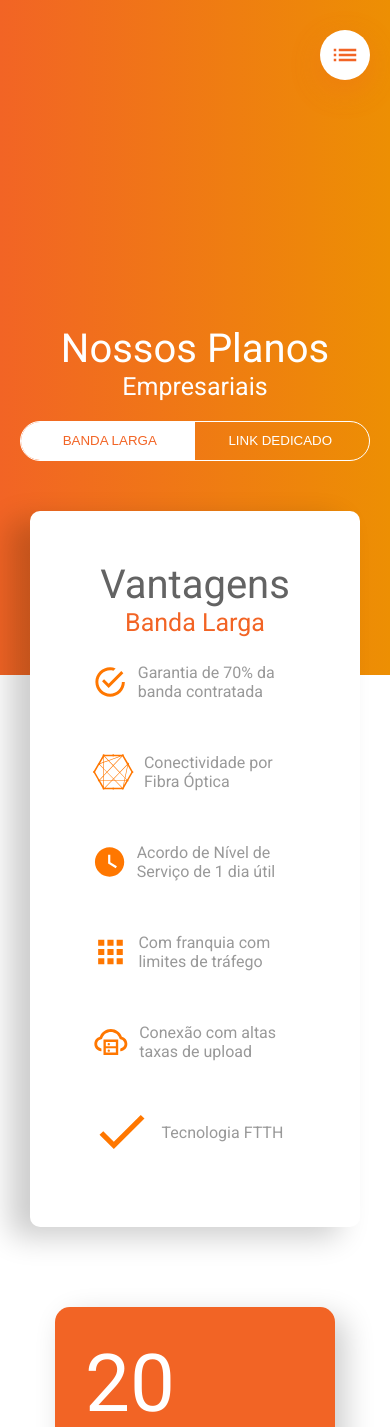
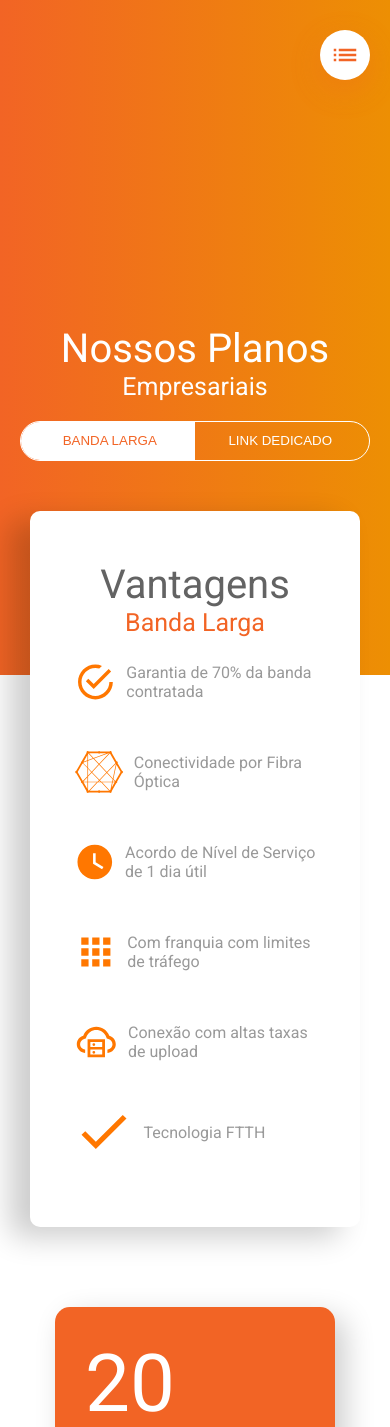
Before and after one commit to AlissonMacedo/fibernetwork, a React (Create React App) app: page /empresarial in a window 390 px wide. Shown: the top 1427 px of the page. Built offline with nearby package versions, Linux system fonts and the light colour scheme.

Commit message:
layout responsivo das demais paginas

```diff
--- a/src/components/Header/index.js
+++ b/src/components/Header/index.js
@@ -5,8 +5,8 @@ import {
   MdList,
   MdHeadsetMic,
   MdDashboard,
-  MdMail,
   MdHome,
+  MdAndroid,
 } from 'react-icons/md';
 import { Link } from 'react-router-dom';
 import { FaFacebookSquare, FaInstagram, FaWhatsapp } from 'react-icons/fa';
@@ -127,13 +127,13 @@ export default function Header() {
 
             <li className="mobile__item">
               <a
-                href="http://webmail.wiretelecom.com.br/"
+                href="https://play.google.com/store/apps/details?id=com.newavetele.mwisp.fibernetwork"
                 target="_blank"
                 rel="noopener noreferrer"
                 className="mobile__item--link"
               >
-                <MdMail className="mobile__btn--icon" />
-                Webmail
+                <MdAndroid className="mobile__btn--icon" />
+                Download App
               </a>
             </li>
           </ul>
--- a/src/pages/Home/index.js
+++ b/src/pages/Home/index.js
@@ -18,7 +18,11 @@ import { Banner } from './styles';
 export default function Home() {
   return (
     <>
-      <Carousel showStatus={false} showThumbs={false} className="mt-big">
+      <Carousel
+        showStatus={false}
+        showThumbs={false}
+        className="mt-big-carousel"
+      >
         <div>
           <img src={slider1} alt="Slider 01" />
         </div>
--- a/src/pages/Home/styles.js
+++ b/src/pages/Home/styles.js
@@ -13,9 +13,18 @@ export const Banner = styled.section`
   align-items: center;
   justify-content: space-evenly;
 
+  @media (max-width: 768px) {
+    display: flex;
+    flex-direction: column;
+  }
+
   p {
     color: #fff;
     font-size: 3.4rem;
+
+    @media (max-width: 768px) {
+      font-size: 2rem;
+    }
   }
 
   strong {
--- a/src/styles/main.css
+++ b/src/styles/main.css
@@ -182,14 +182,17 @@ button {
 .mb-middle {
   margin-bottom: 5rem; }
 
-.mt-big {
+.mt-big-carousel {
   margin-top: 8rem !important; }
+  @media (max-width: 56.25em) {
+    .mt-big-carousel {
+      margin-top: 0 !important; } }
 
 .mt-bigger {
   margin-top: 15rem !important; }
 
 .mb-big {
-  margin-bottom: 7rem; }
+  margin-top: 8rem !important; }
 
 .mt-12 {
   margin-top: -12rem !important; }
@@ -438,10 +441,10 @@ button {
     font-size: 1.5rem;
     color: #9dca83;
     font-weight: bold; }
-  .form__group:not(:last-child) {
+  .form__group {
     margin-bottom: 1.3rem; }
     @media (max-width: 37.5em) {
-      .form__group:not(:last-child) {
+      .form__group {
         width: 100%; } }
   .form .group-width {
     width: 100%; }
@@ -947,14 +950,34 @@ button {
   align-items: center;
   height: 100%;
   background: #f7f7f7; }
+  @media (max-width: 56.25em) {
+    .paraVoce {
+      display: flex;
+      flex-direction: column; } }
   .paraVoce__text {
     width: 35%; }
+    @media (max-width: 56.25em) {
+      .paraVoce__text {
+        width: 100%;
+        padding: 5rem; } }
     .paraVoce__text h2 {
       color: #f26425;
       font-size: 6rem; }
+      @media (max-width: 56.25em) {
+        .paraVoce__text h2 {
+          font-size: 5rem; } }
+      @media (max-width: 37.5em) {
+        .paraVoce__text h2 {
+          font-size: 4rem; } }
     .paraVoce__text p {
       color: #666;
       font-size: 3rem; }
+      @media (max-width: 56.25em) {
+        .paraVoce__text p {
+          font-size: 2.5rem; } }
+      @media (max-width: 37.5em) {
+        .paraVoce__text p {
+          font-size: 2rem; } }
     .paraVoce__text span {
       display: flex;
       flex-direction: row;
@@ -965,6 +988,12 @@ button {
       margin-bottom: 2rem; }
   .paraVoce img {
     height: 50rem; }
+    @media (max-width: 56.25em) {
+      .paraVoce img {
+        height: 35rem; } }
+    @media (max-width: 37.5em) {
+      .paraVoce img {
+        height: 27rem; } }
 
 .paraSua-empresa {
   display: flex;
@@ -973,12 +1002,24 @@ button {
   align-items: center;
   height: 100%;
   background: #fff; }
+  @media (max-width: 56.25em) {
+    .paraSua-empresa {
+      display: flex;
+      flex-direction: column;
+      height: unset; } }
   .paraSua-empresa__text {
     text-align: right;
     margin: 0 2rem; }
+    @media (max-width: 56.25em) {
+      .paraSua-empresa__text {
+        text-align: center;
+        margin: 10rem 2rem; } }
     .paraSua-empresa__text h2 {
       color: #f26425;
       font-size: 6rem; }
+      @media (max-width: 56.25em) {
+        .paraSua-empresa__text h2 {
+          font-size: 4rem; } }
     .paraSua-empresa__text p {
       color: #666;
       font-size: 3rem; }
@@ -988,6 +1029,10 @@ button {
     .paraSua-empresa__image img {
       width: 100%;
       height: 100%; }
+      @media (max-width: 56.25em) {
+        .paraSua-empresa__image img {
+          width: 100%;
+          height: 50%; } }
 
 .section-contato {
   display: flex;
@@ -998,7 +1043,11 @@ button {
   padding: 15rem; }
   @media (max-width: 56.25em) {
     .section-contato {
-      height: 80%; } }
+      height: 80%;
+      padding: 10rem; } }
+  @media (max-width: 37.5em) {
+    .section-contato {
+      padding: 5rem; } }
   .section-contato__textBox {
     display: flex;
     flex-direction: column; }
@@ -1028,6 +1077,14 @@ button {
   display: flex;
   flex-direction: row;
   justify-content: space-between; }
+  @media (max-width: 56.25em) {
+    .section-ContactInfo {
+      display: flex;
+      flex-direction: column;
+      padding: 5rem 10rem; } }
+  @media (max-width: 37.5em) {
+    .section-ContactInfo {
+      padding: 5rem; } }
 
 .card {
   margin-top: -15rem;
@@ -1039,6 +1096,9 @@ button {
   border-radius: 1rem;
   padding: 5rem;
   box-shadow: 1rem 0.5rem 1.5rem rgba(0, 0, 0, 0.2); }
+  @media (max-width: 56.25em) {
+    .card {
+      margin: 5rem 0; } }
   .card__icon {
     display: flex;
     flex-direction: column;
@@ -1074,6 +1134,9 @@ button {
 .section-formContato {
   width: 50%;
   margin: 0 auto; }
+  @media (max-width: 56.25em) {
+    .section-formContato {
+      width: 100%; } }
 
 .tracking-in-expand {
   -webkit-animation: tracking-in-expand 1.5s cubic-bezier(0.215, 0.61, 0.355, 1) both;
@@ -1119,7 +1182,7 @@ button {
   box-shadow: -2rem 1rem 3rem rgba(0, 0, 0, 0.2); }
   @media (max-width: 56.25em) {
     .vantagens-residencial {
-      padding: 5rem;
+      padding: 5rem 3rem;
       margin: 3rem; } }
   .vantagens-residencial__content {
     display: flex;
--- a/src/styles/sass/base/_utilities.scss
+++ b/src/styles/sass/base/_utilities.scss
@@ -14,8 +14,11 @@
   margin-bottom: 5rem;
 }
 
-.mt-big {
+.mt-big-carousel {
   margin-top: 8rem !important;
+  @include respond(tab-port) {
+    margin-top: 0 !important;
+  }
 }
 
 .mt-bigger {
@@ -23,7 +26,7 @@
 }
 
 .mb-big {
-  margin-bottom: 7rem;
+  margin-top: 8rem !important;
 }
 
 .mt-12 {
--- a/src/styles/sass/components/_form.scss
+++ b/src/styles/sass/components/_form.scss
@@ -24,7 +24,7 @@
     }
   }
 
-  &__group:not(:last-child) {
+  &__group {
     margin-bottom: 1.3rem;
 
     @include respond(phone) {
--- a/src/styles/sass/pages/_contato.scss
+++ b/src/styles/sass/pages/_contato.scss
@@ -8,6 +8,11 @@
 
   @include respond(tab-port) {
     height: 80%;
+    padding: 10rem;
+  }
+
+  @include respond(phone) {
+    padding: 5rem;
   }
 
   &__textBox {
@@ -49,6 +54,16 @@
   display: flex;
   flex-direction: row;
   justify-content: space-between;
+
+  @include respond(tab-port) {
+    display: flex;
+    flex-direction: column;
+    padding: 5rem 10rem;
+  }
+
+  @include respond(phone) {
+    padding: 5rem;
+  }
 }
 
 .card {
@@ -61,6 +76,10 @@
   border-radius: 1rem;
   padding: 5rem;
   box-shadow: 1rem 0.5rem 1.5rem rgba($color-black, 0.2);
+
+  @include respond(tab-port) {
+    margin: 5rem 0;
+  }
 
   &__icon {
     display: flex;
@@ -110,6 +129,10 @@
 .section-formContato {
   width: 50%;
   margin: 0 auto;
+
+  @include respond(tab-port) {
+    width: 100%;
+  }
 }
 
 .tracking-in-expand {
--- a/src/styles/sass/pages/_home.scss
+++ b/src/styles/sass/pages/_home.scss
@@ -78,52 +78,6 @@
   }
 }
 
-  // .banner {
-  //   background-image: linear-gradient(
-  //     to bottom left,
-  //     rgba($color-light, 0.4),
-  //     rgba($color-white, 0.8),
-  //   );
-  //   background-size: cover;
-  //   background-position: center;
-  //   height: 45vh;
-  //   padding: 0 5rem;
-
-  //   display: flex;
-  //   flex-direction: row;
-  //   align-items: center;
-  //   justify-content: space-evenly;
-
-  //   p {
-  //     color: $color-darker;
-  //     font-size: 3.4rem;
-  //   }
-
-  //   strong {
-  //     color: $color-primary;
-  //   }
-
-  //   &__contato {
-  //     display: flex;
-  //     flex-direction: column;
-  //     align-items: flex-start;
-
-  //     span {
-  //       display: flex;
-  //       flex-direction: row;
-  //       align-items: center;
-
-  //     }
-
-  //     h2 {
-  //       color: $color-darker;
-  //       text-align: left;
-  //       font-size: 3rem;
-  //     }
-  //   }
-
-  // }
-
 .paraVoce {
   display: flex;
   flex-direction: row;
@@ -132,17 +86,43 @@
   height: 100%;
   background: #f7f7f7;
 
+  @include respond(tab-port) {
+    display: flex;
+    flex-direction: column;
+  }
+
   &__text {
     width: 35%;
+
+    @include respond(tab-port) {
+      width: 100%;
+      padding: 5rem;
+    }
 
     h2 {
       color: $color-primary;
       font-size: 6rem;
+
+      @include respond(tab-port) {
+        font-size: 5rem;
+      }
+
+      @include respond(phone) {
+        font-size: 4rem;
+      }
     }
 
     p {
       color: $color-darker;
       font-size: 3rem;
+
+      @include respond(tab-port) {
+        font-size: 2.5rem;
+      }
+
+      @include respond(phone) {
+        font-size: 2rem;
+      }
     }
 
     span {
@@ -159,6 +139,14 @@
 
   img {
     height: 50rem;
+
+    @include respond(tab-port) {
+      height: 35rem;
+    }
+
+    @include respond(phone) {
+      height: 27rem;
+    }
   }
 }
 
@@ -175,13 +163,28 @@
   // rgba(248,71,38,0.8) 90.8%
   // );
 
+  @include respond(tab-port) {
+    display: flex;
+    flex-direction: column;
+    height: unset;
+  }
+
   &__text {
     text-align: right;
     margin: 0 2rem;
 
+    @include respond(tab-port) {
+      text-align: center;
+      margin: 10rem 2rem;
+    }
+
     h2 {
       color: $color-primary;
       font-size: 6rem;
+
+      @include respond(tab-port) {
+        font-size: 4rem;
+      }
     }
 
     p {
@@ -196,7 +199,12 @@
 
     img {
       width: 100%;
-    height: 100%;
+      height: 100%;
+
+      @include respond(tab-port) {
+        width: 100%;
+        height: 50%;
+      }
     }
   }
 }
--- a/src/styles/sass/pages/_residencial.scss
+++ b/src/styles/sass/pages/_residencial.scss
@@ -41,7 +41,7 @@
   box-shadow: -2rem 1rem 3rem rgba(0, 0, 0, 0.2);
 
   @include respond(tab-port) {
-    padding: 5rem;
+    padding: 5rem 3rem;
     margin: 3rem;
   }
 
```
